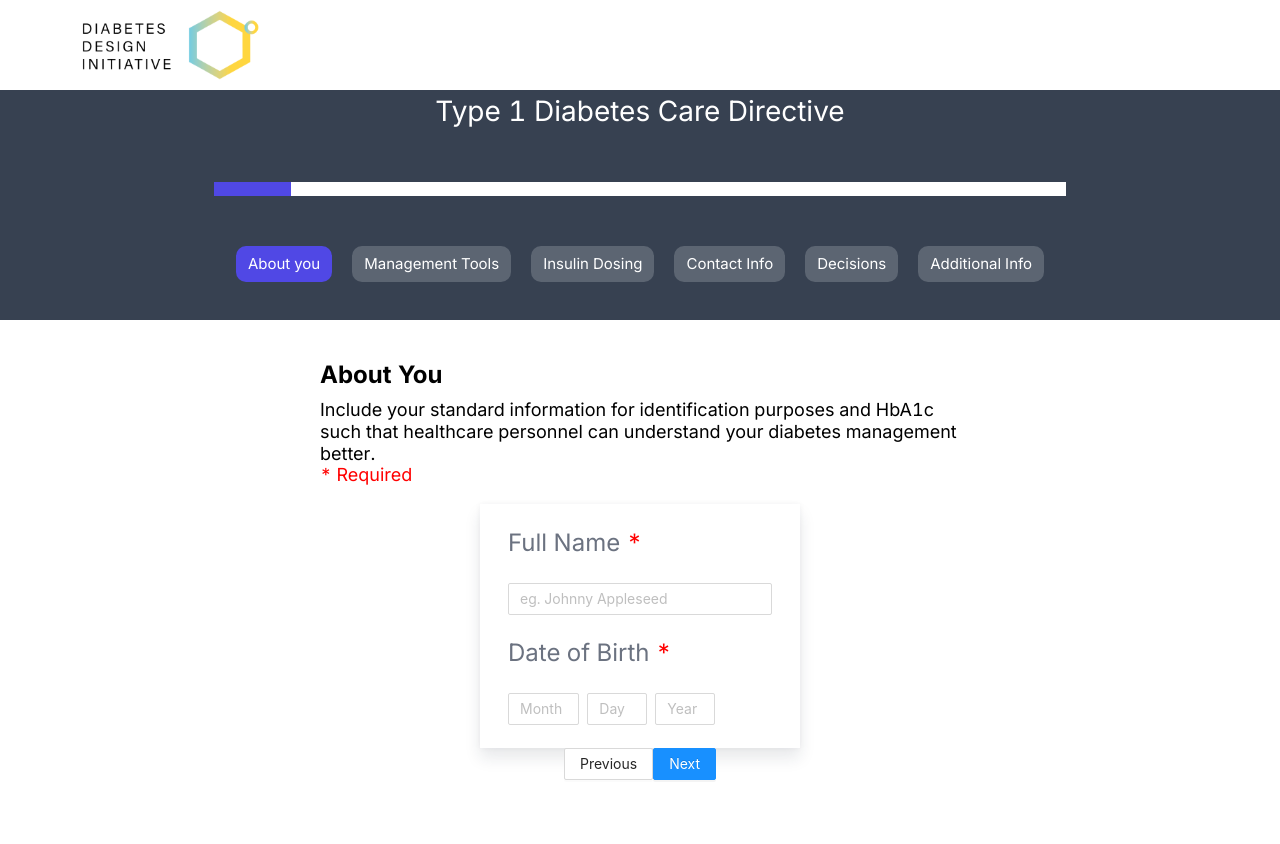
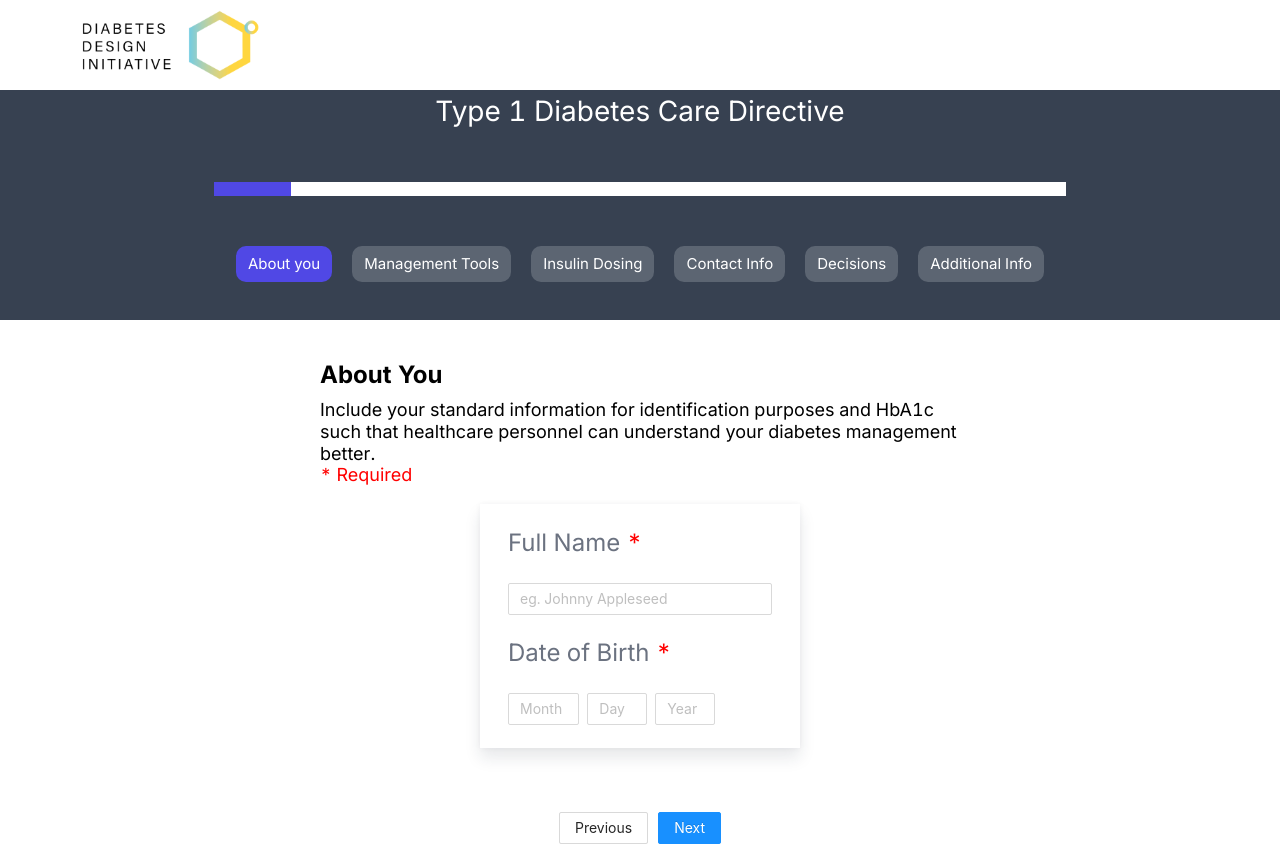
Before and after one commit to jhcode14/t1d-fall2021, a React (Create React App) app: page /create in a window 1280 px wide. Before the commit the page ends 800 px from the top, so only its background shows below. Built offline with nearby package versions, Linux system fonts and the light colour scheme.

Commit message:
previous/next modification

```diff
--- a/src/components/survey/DocCreation.jsx
+++ b/src/components/survey/DocCreation.jsx
@@ -148,8 +148,8 @@ function DocCreation() {
       <Row>
         <Col span={12} offset={6}>
           <Questionaries number={activePane} />
-          <div>
-            <Button onClick={onClickPrevious}>Previous</Button>
+          <div className={styles.pageControl}>
+            <Button onClick={onClickPrevious} className={styles.pageControlButton}>Previous</Button>
             <Button type="primary" onClick={onClickNext}>
               Next
             </Button>
--- a/src/components/survey/DocCreation.module.css
+++ b/src/components/survey/DocCreation.module.css
@@ -91,4 +91,10 @@
   border-left: 2px solid rgba(0, 0, 0, 0.2);
 }
 
-/* page 1 */
+.pageControl {
+  margin-top: 10%;
+}
+
+.pageControlButton {
+  margin-right: 10px;
+}
```
